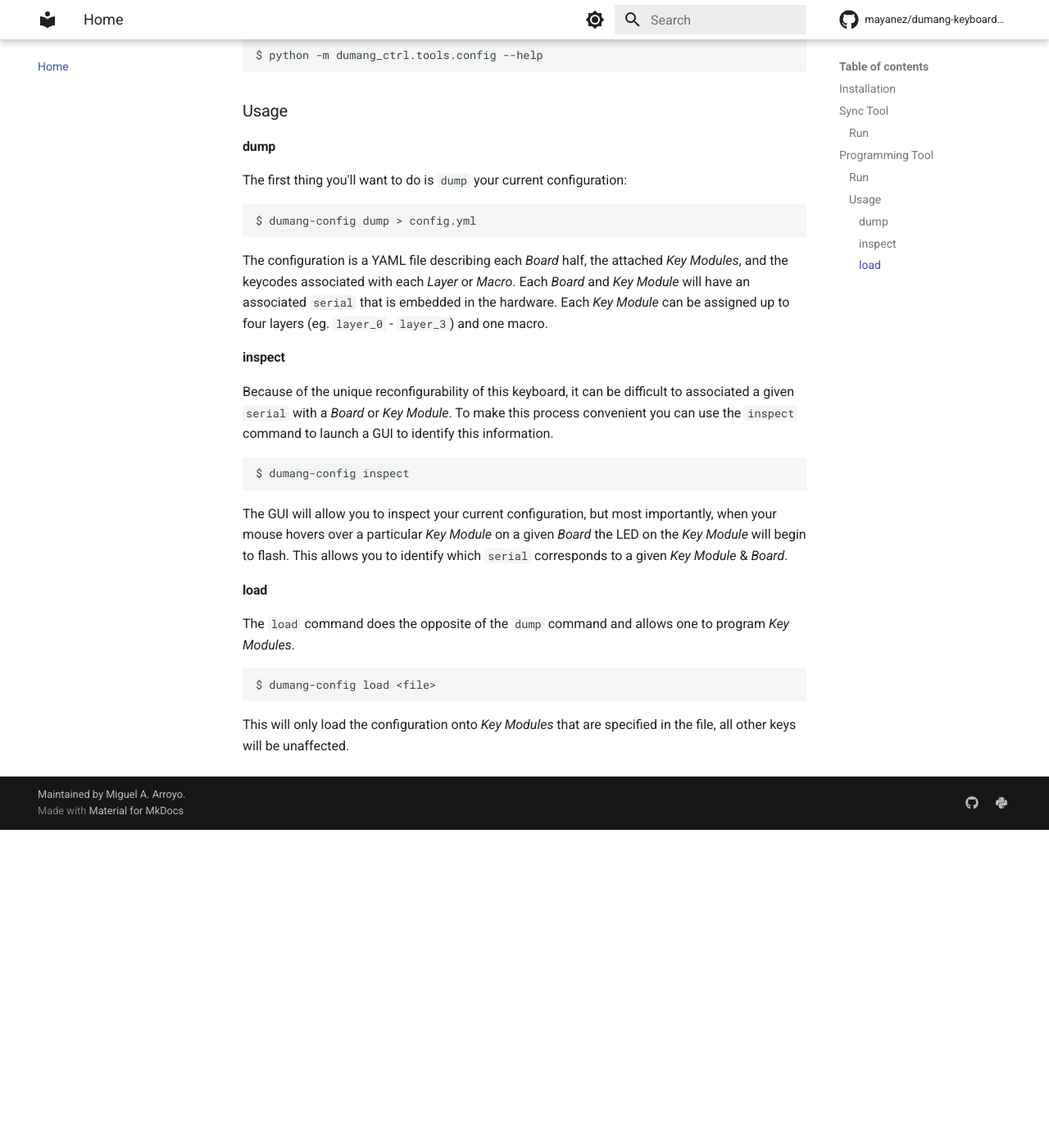
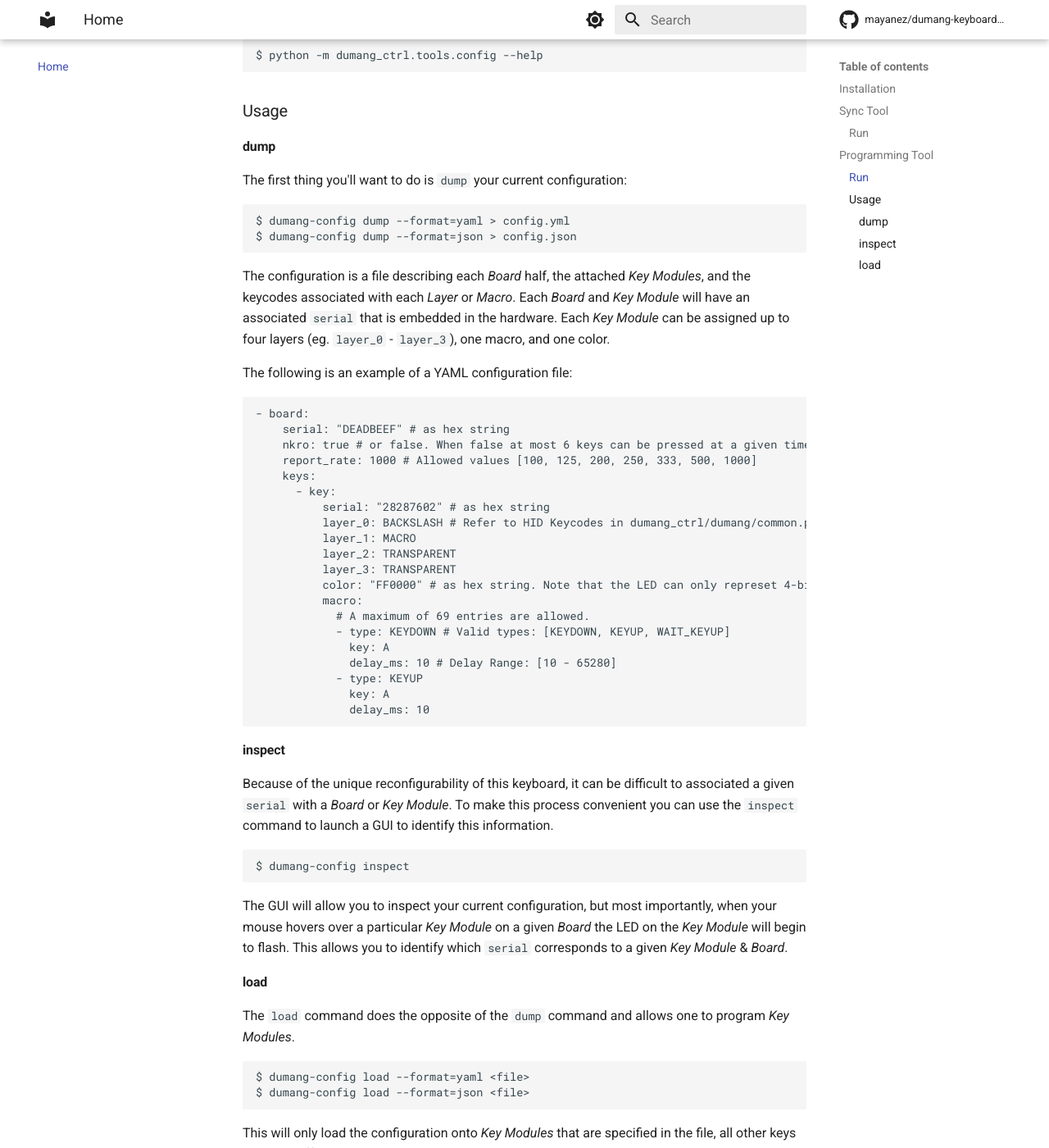
Before and after one commit to mayanez/dumang-keyboard-ctrl, an MkDocs documentation site: the page built from docs/index.md, in a window 1280 px wide and 1400 px high, scrolled down 1405 px. Shown: the whole window at 82% size. Built offline with MkDocs 1.6.1 and Material for MkDocs 9.7.7, drawn with Linux system fonts in a browser that asks for light colours; comment, search, counter and statistics services are not loaded; before the commit the page ends 2417 px from its top, so only the background shows below that.

Commit message:
docs: Update Docs

````diff
--- a/docs/index.md
+++ b/docs/index.md
@@ -45,9 +45,35 @@ or
 
 The first thing you'll want to do is `dump` your current configuration:
 
-    $ dumang-config dump > config.yml
+    $ dumang-config dump --format=yaml > config.yml
+    $ dumang-config dump --format=json > config.json
 
-The configuration is a YAML file describing each _Board_ half, the attached _Key Modules_, and the keycodes associated with each _Layer_ or _Macro_. Each _Board_ and _Key Module_ will have an associated `serial` that is embedded in the hardware. Each _Key Module_ can be assigned up to four layers (eg. `layer_0` - `layer_3`) and one macro.
+The configuration is a file describing each _Board_ half, the attached _Key Modules_, and the keycodes associated with each _Layer_ or _Macro_. Each _Board_ and _Key Module_ will have an associated `serial` that is embedded in the hardware. Each _Key Module_ can be assigned up to four layers (eg. `layer_0` - `layer_3`), one macro, and one color.
+
+The following is an example of a YAML configuration file:
+
+```yml
+- board:
+    serial: "DEADBEEF" # as hex string
+    nkro: true # or false. When false at most 6 keys can be pressed at a given time.
+    report_rate: 1000 # Allowed values [100, 125, 200, 250, 333, 500, 1000]
+    keys:
+      - key:
+          serial: "28287602" # as hex string
+          layer_0: BACKSLASH # Refer to HID Keycodes in dumang_ctrl/dumang/common.py
+          layer_1: MACRO
+          layer_2: TRANSPARENT
+          layer_3: TRANSPARENT
+          color: "FF0000" # as hex string. Note that the LED can only represet 4-bits for each color channel [0x00 - 0x0F].
+          macro:
+            # A maximum of 69 entries are allowed.
+            - type: KEYDOWN # Valid types: [KEYDOWN, KEYUP, WAIT_KEYUP]
+              key: A
+              delay_ms: 10 # Delay Range: [10 - 65280]
+            - type: KEYUP
+              key: A
+              delay_ms: 10
+```
 
 #### inspect
 
@@ -61,6 +87,7 @@ The GUI will allow you to inspect your current configuration, but most important
 
 The `load` command does the opposite of the `dump` command and allows one to program _Key Modules_.
 
-    $ dumang-config load <file>
+    $ dumang-config load --format=yaml <file>
+    $ dumang-config load --format=json <file>
 
 This will only load the configuration onto _Key Modules_ that are specified in the file, all other keys will be unaffected.
````
